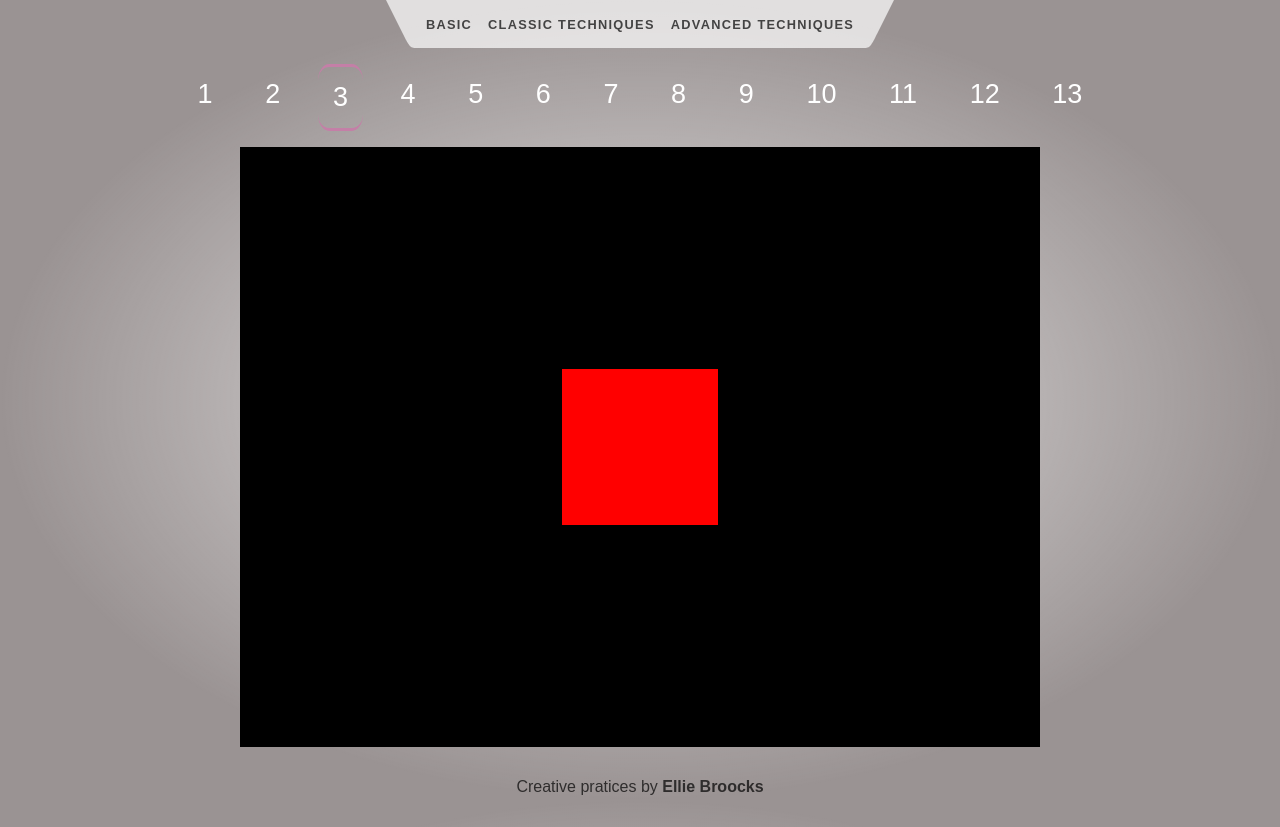
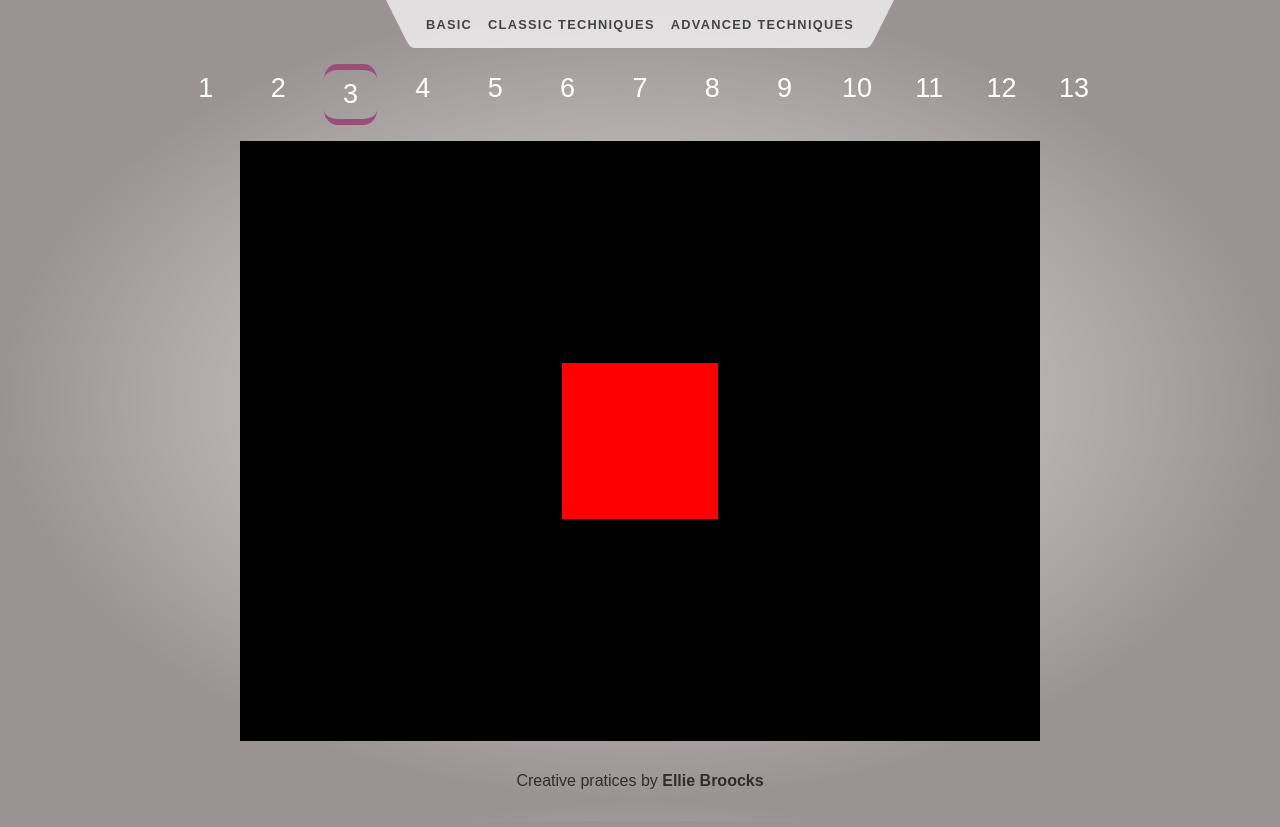
Before and after one commit to Ellie1341994/tsj32113, a SvelteKit app in the folder app/: page /tsj/basics/3 in a window 1280 px wide. Built offline with nearby package versions, Linux system fonts and the light colour scheme.

Commit message:
Mod links to current page no longer clickable

```diff
--- a/app/src/app.css
+++ b/app/src/app.css
@@ -9,7 +9,7 @@
 	--color-bg-2: hsl(0, 4%, 38%);
 	--color-theme-1: #ff3e00;
 	--color-theme-2: #4075a6;
-	--color-theme-3: #c47fa7;
+	--color-theme-3: #994f7a;
 	--color-text: rgba(0, 0, 0, 0.7);
 	--column-width: 42rem;
 	--column-margin-top: 4rem;
--- a/app/src/routes/tsj/basics/+layout.svelte
+++ b/app/src/routes/tsj/basics/+layout.svelte
@@ -20,12 +20,14 @@
 	>
 		{#each [...Array(13).keys()] as index (index)}
 			{@const lesson = `${index + 1}`}
+			{@const active = lesson === $page.params.page}
 			<li
 				class="lesson-link-container"
 				aria-current={$page.url.pathname === '/tsj/basics' ? 'page' : undefined}
 			>
 				<a
-					class={`lesson-link ${lesson === $page.params.page ? 'current' : ''}`}
+					aria-disabled={!active}
+					class={`lesson-link ${active ? 'current' : ''}`}
 					href="/tsj/basics/{lesson}">{lesson}</a
 				>
 			</li>
@@ -41,31 +43,27 @@
 	li.lesson-link-container {
 		background-color: transparent;
 		flex-wrap: wrap;
-		/* width: 15px; */
-		padding: 15px;
+		width: 35px;
+		padding: 9px;
 		margin: 0%;
-		/* flex: auto;
-		justify-content: center; */
 		text-align: center;
 	}
 	a.lesson-link {
 		font-size: 27px;
-		/* display: block; */
-		/* width: 100%; */
 		text-align: center;
 		color: white;
 		padding: 0vw;
+		text-decoration: none;
 	}
 	li:has(a.lesson-link.current) {
 		/* border-left: 1px solid var(--color-theme-1); */
-		border-bottom: 3px solid var(--color-theme-3);
-		border-top: 3px solid var(--color-theme-3);
-
+		border-bottom: 6px solid var(--color-theme-3);
+		border-top: 6px solid var(--color-theme-3);
 		border-radius: 25%;
+		pointer-events: none;
 	}
 
-	a:hover {
-		text-decoration: none;
-		color: var(--color-theme-1);
+	a:hover:not(.current) {
+		color: var(--color-theme-3);
 	}
 </style>
```
